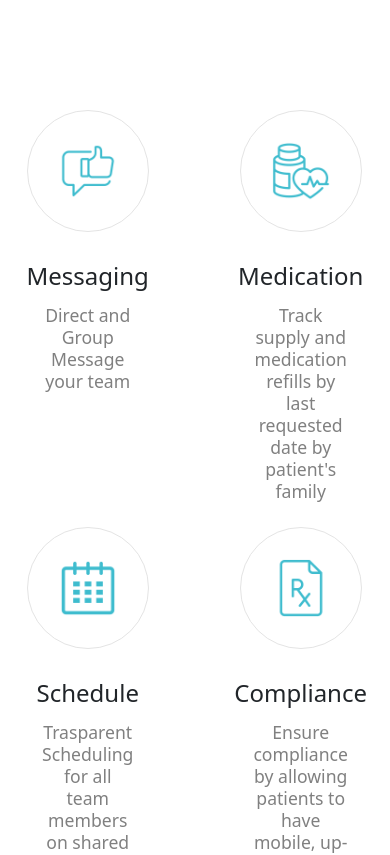
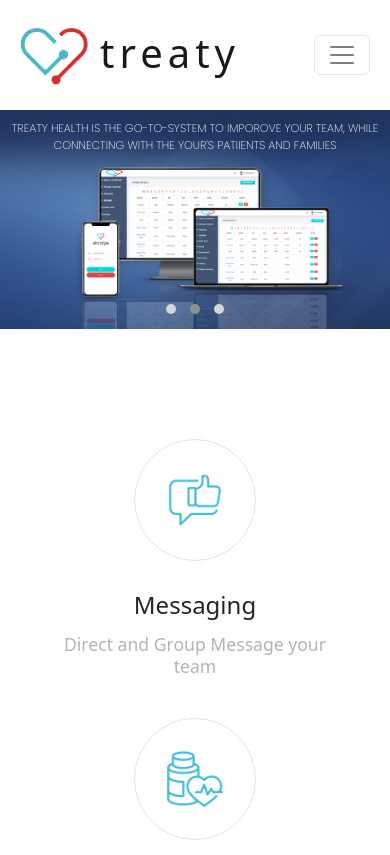
Before and after one commit to KhurramSagoo/cra-treaty-bootstrap, a React (Create React App) app: page / in a window 390 px wide. Shown: the top 855 px of the page. Built offline with nearby package versions, Linux system fonts and the light colour scheme; a small style sheet from the web is missing.

Commit message:
icon done

```diff
--- a/src/App.js
+++ b/src/App.js
@@ -9,8 +9,8 @@
 function App() {
   return (
     <>
-    {/* <TopNav /> */}
-    {/* <Carousel /> */}
+    <TopNav />
+    <Carousel />
     <Icons />
 
     </>
--- a/src/components/Icons.jsx
+++ b/src/components/Icons.jsx
@@ -1,10 +1,10 @@
 import React from 'react'
-import './icons.css'
 import chat from '../assets/chat.png'
 import medication from '../assets/medication.png'
 import schedule from '../assets/Schedule.png'
 import compliance from '../assets/Compliance.png'
 import visit from '../assets/Track-Visit.png'
+import './icons.css'
 
 
 const Icons = () => {
--- a/src/components/icons.css
+++ b/src/components/icons.css
@@ -34,35 +34,87 @@
     padding-top: 30px;
 }
 .detail{
-    color: gray;
-    padding: 5px 20px;
+    color: rgb(181, 180, 180);
+    padding: 5px 60px;
     text-justify: inter-word;
-    /* left: 20px; */
-    /* right: 50px; */
     text-align: center;
-    margin: 0 40px;
     font-size: 1.1rem;
-    /* font-weight: 400; */
     line-height: 22px;
+    text-justify:inter-word;
+
+
 }
-@media screen and (max-width: 768px) {
-/* .icon-container{
-    flex-direction: column;
-    width: 100%;
-} */
+@media screen and (min-width: 350px) and (max-width: 480px) {
+
+    .icon-container{
+        display: grid;
+        grid-template-rows: auto auto auto auto auto;
+        grid-template-columns: auto ;
+    }
+        .item{
+            width: 100%;
+            padding-top:20px ;
+        }
+        .detail{
+            padding: 5px 60px;
+        }
+    }
+
+@media screen and (min-width: 481px) and (max-width: 768px) {
+
 .icon-container{
     display: grid;
     /* grid-row: auto auto; */
     grid-template-rows: auto auto;
     grid-template-columns: auto auto;
-
 }
     .item{
         width: 100%;
         padding-top:20px ;
     }
+    .detail{
+        padding: 5px 60px;
+    }
+}
+@media screen and (min-width: 769px) and (max-width: 900px) {
 
+.icon-container{
+    display: grid;
+    /* grid-row: auto auto; */
+    grid-template-rows: auto auto;
+    grid-template-columns: auto auto auto;
 }
-/* @media screen and (min-width: 481px) {
+    .item{
+        width: 100%;
+        padding-top:20px ;
+    }
+    .detail{
+        padding: 5px 40px;
+    }
+}
+@media screen and (min-width: 901px) and (max-width: 1024px) {
 
-} */
+.icon-container{
+    display: grid;
+    /* grid-row: auto auto; */
+    grid-template-rows: auto auto;
+    grid-template-columns: auto auto auto;
+}
+    .item{
+        width: 100%;
+        padding-top:20px ;
+    }
+    .detail{
+        padding: 5px 50px;
+    }
+}
+@media screen and (min-width: 1025px) and (max-width: 1250px) {
+   .detail{
+    padding: 5px 30px;
+   }
+}
+@media screen and (min-width: 1251px) and (max-width: 1440px) {
+   .detail{
+    padding: 5px 50px;
+   }
+}
```
